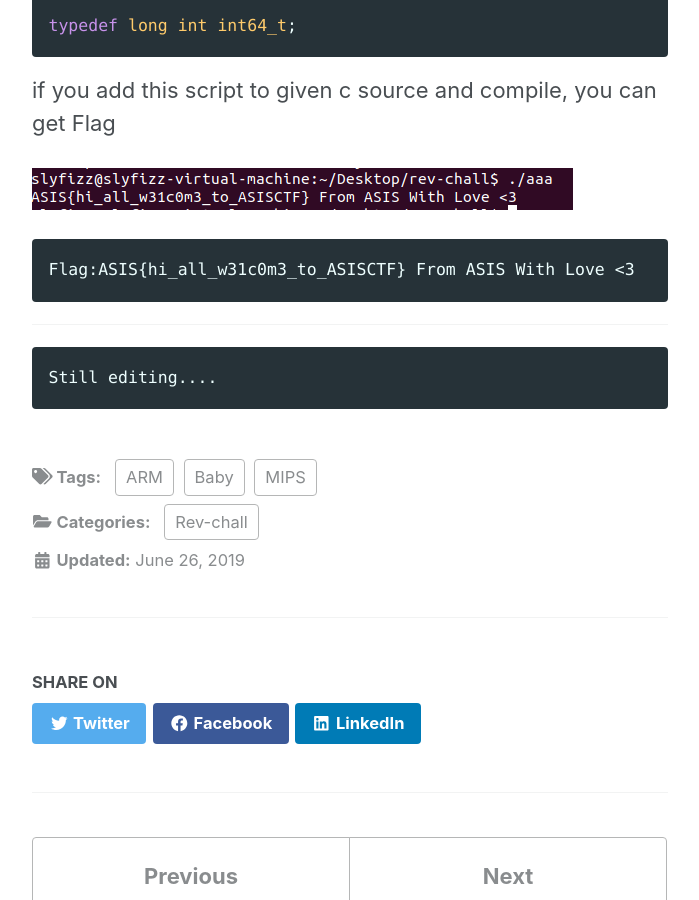
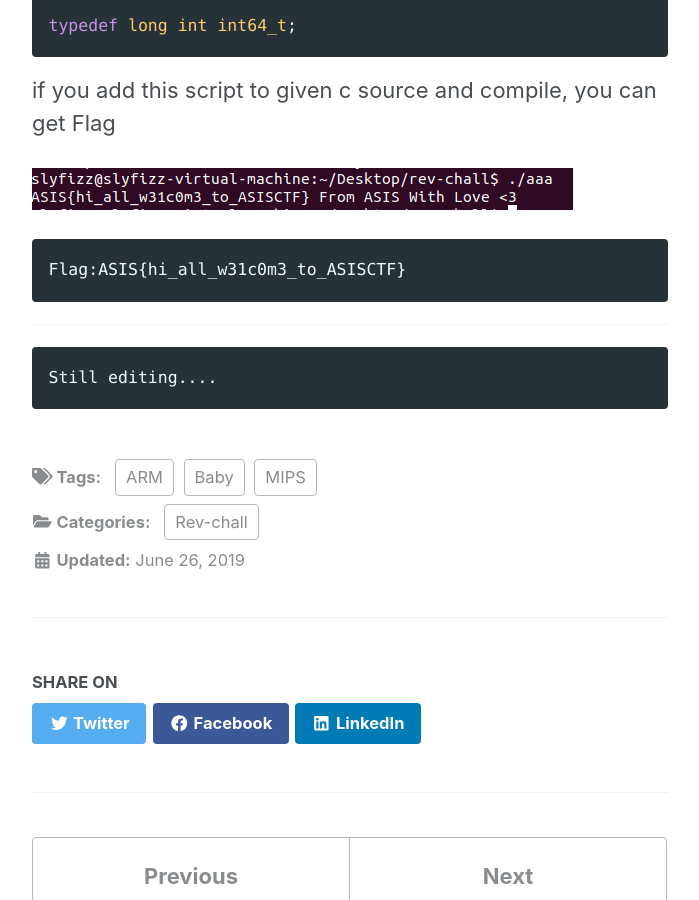
Before and after one commit to slyfizz3/slyfizz3.github.io, a Jekyll site: the page built from _posts/2019-06-26-Rev chall[Baby].md, in a window 1280 px wide and 900 px high, scrolled down 7021 px. Shown: the whole window, without its empty margins (290-989 px from the left). Built offline with Jekyll 4.4.1, drawn with Linux system fonts in a browser that asks for light colours; cached includes are drawn as plain includes; nearby versions of some CDN libraries.

Commit message:
Update 2019-06-26-Rev chall[Baby].md

````diff
--- a/_posts/2019-06-26-Rev chall[Baby].md
+++ b/_posts/2019-06-26-Rev chall[Baby].md
@@ -259,7 +259,7 @@ you can get Flag
 ![warm_up](https://raw.githubusercontent.com/slyfizz3/slyfizz3.github.io/master/image/Rev-chall/Baby/warmup.png)
 
 ```
-Flag:ASIS{hi_all_w31c0m3_to_ASISCTF} From ASIS With Love <3
+Flag:ASIS{hi_all_w31c0m3_to_ASISCTF}
 ```
 
 -----
````
